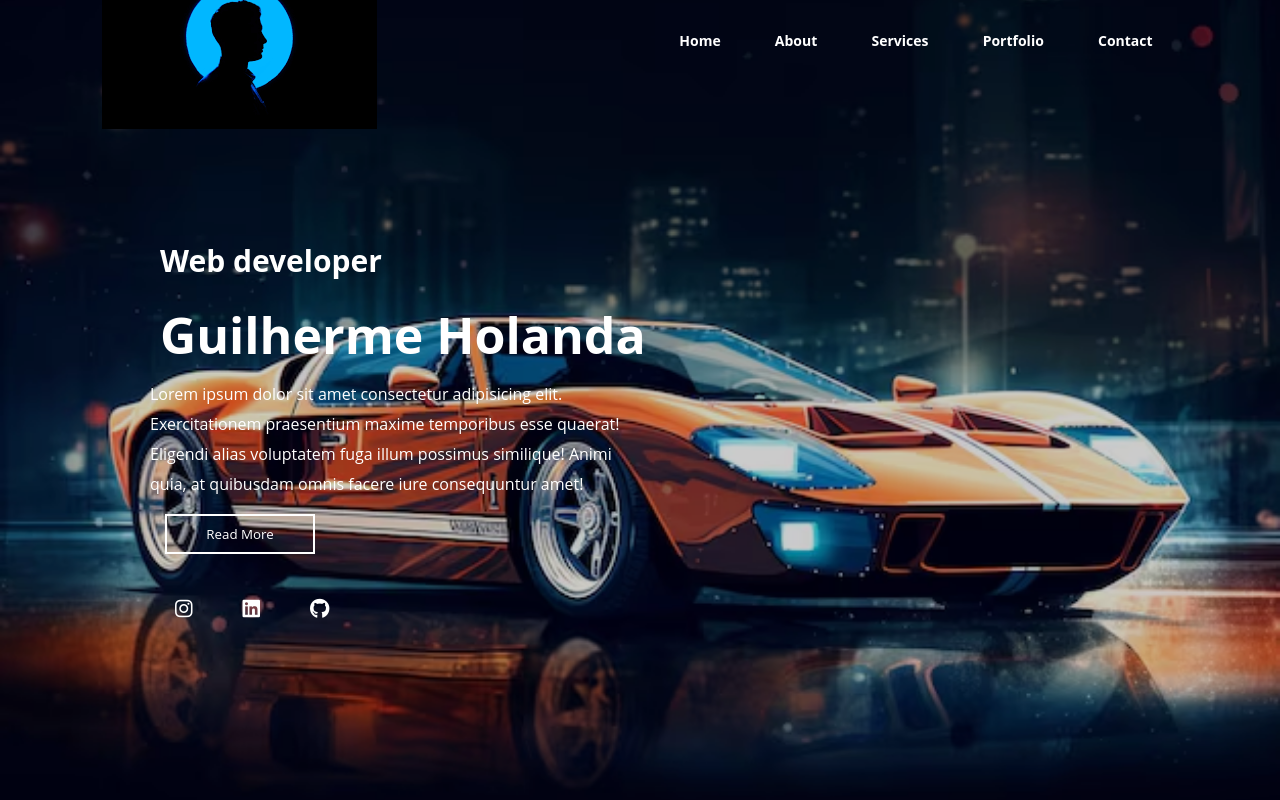
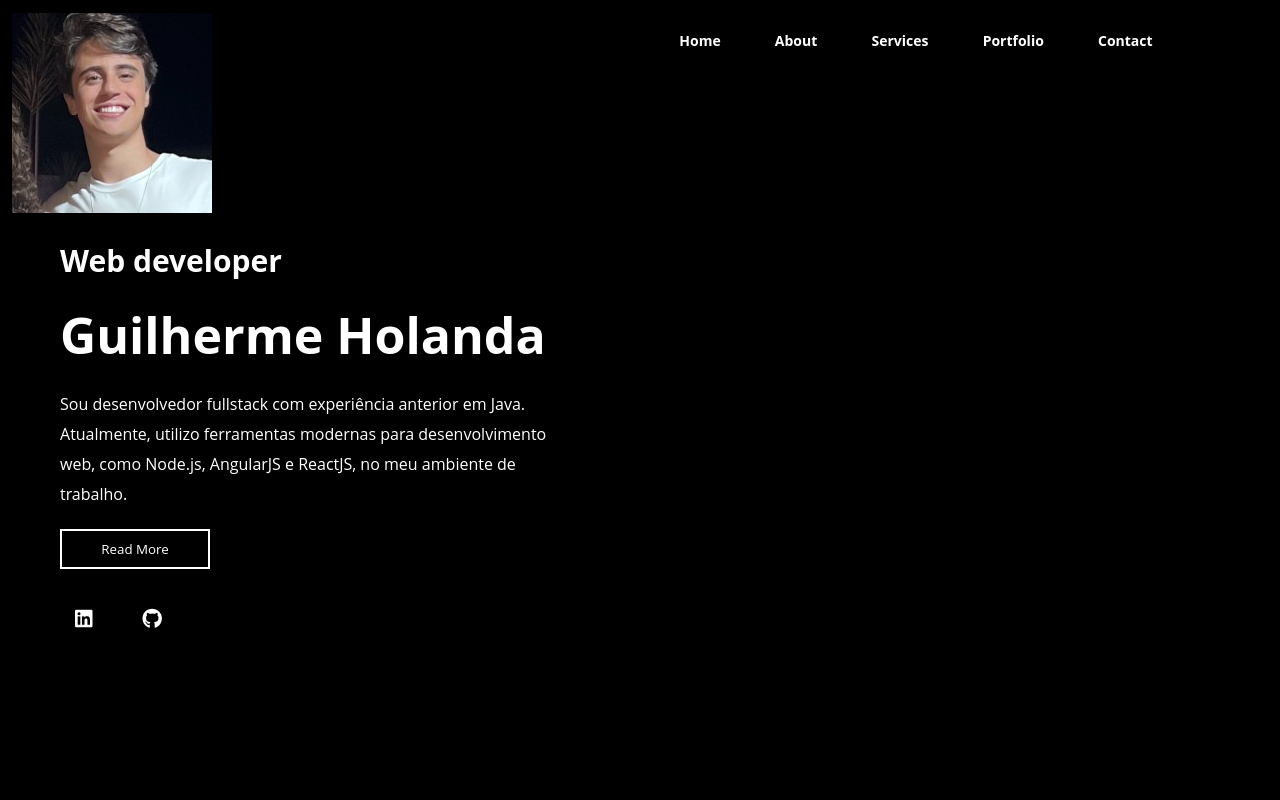
Before and after one commit to guilhermeholanda2010/projeto-portifolio-wm1, a plain HTML site: page index.html in a window 1280 px wide. Drawn offline with nearby package versions, Linux system fonts and the light colour scheme.

Commit message:
fix: style changes

```diff
--- a/index.html
+++ b/index.html
@@ -14,7 +14,7 @@
 	<div class="header_section">
 		<nav>
 			<div class="logo">
-				<img src="images/logo1.png" alt="logo">
+				<img src="images/logo.png" alt="">
 			</div>
 			<ul class="menu">
 				<li><a href="#">Home</a></li>
@@ -30,15 +30,21 @@
 		<div class="client_info">
 			<h1>Web developer</h1>
 			<h2>Guilherme Holanda</h2>
-			<p>Lorem ipsum dolor sit amet consectetur adipisicing elit. Exercitationem praesentium maxime
-				temporibus esse quaerat! Eligendi alias voluptatem fuga illum possimus similique! Animi quia, at
-				quibusdam omnis facere iure consequuntur amet!
+			<p>Sou desenvolvedor fullstack com experiência anterior em Java. Atualmente, utilizo ferramentas modernas
+				para desenvolvimento web, como Node.js, AngularJS e ReactJS, no meu ambiente de trabalho.
 			</p>
 			<button>Read More</button>
 			<div class="icon">
-				<li><a href=""><i class="fa-brands fa-instagram"></i></a></li>
-				<li><a href=""><i class="fa-brands fa-linkedin"></i></a></li>
-				<li><a href=""><i class="fa-brands fa-github"></i></a></li>
+				<li>
+					<a href="https://www.linkedin.com/in/guilherme-holanda-56359124a/" target="_blank">
+						<i class="fa-brands fa-linkedin"></i>
+					</a>
+				</li>
+				<li>
+					<a href="https://github.com/guilhermeholanda2010" target="_blank">
+						<i class="fa-brands fa-github"></i>
+					</a>
+				</li>
 			</div>
 		</div>
 	</div>
--- a/style.css
+++ b/style.css
@@ -12,7 +12,6 @@ body {
 }
 
 .header_section {
-    background: url('images/background-img1.avif') no-repeat;
     background-size: cover;
     background-repeat: no-repeat;
     background-position: 80%;
@@ -39,6 +38,12 @@ body {
     100% {
         opacity: 1;
     }
+}
+
+.logo{
+	position: relative;
+	margin-top: 150px;
+	margin-left: -90px;
 }
 
 nav{
@@ -78,7 +83,7 @@ ul li a:hover{
     align-items: start;
     position: relative;
     top: 150px;
-    margin-left: 150px;
+    margin-left: 50px;
 }
 
 .client_info h1{
@@ -97,6 +102,7 @@ ul li a:hover{
     color: #fff;
     width: 500px;
     line-height: 30px;
+	margin: 10px;
 }
 
 .icon{
@@ -122,7 +128,7 @@ button{
     height: 40px;
     background-color: transparent;
     color: #fff;
-    margin: 15px;
+    margin: 10px;
 	cursor: pointer;
 	border: 2px solid #fff;
 	box-shadow: 0px 0px 0 rgb(0, 179, 134);
```
Also changed, not shown: images/logo.png (added).
